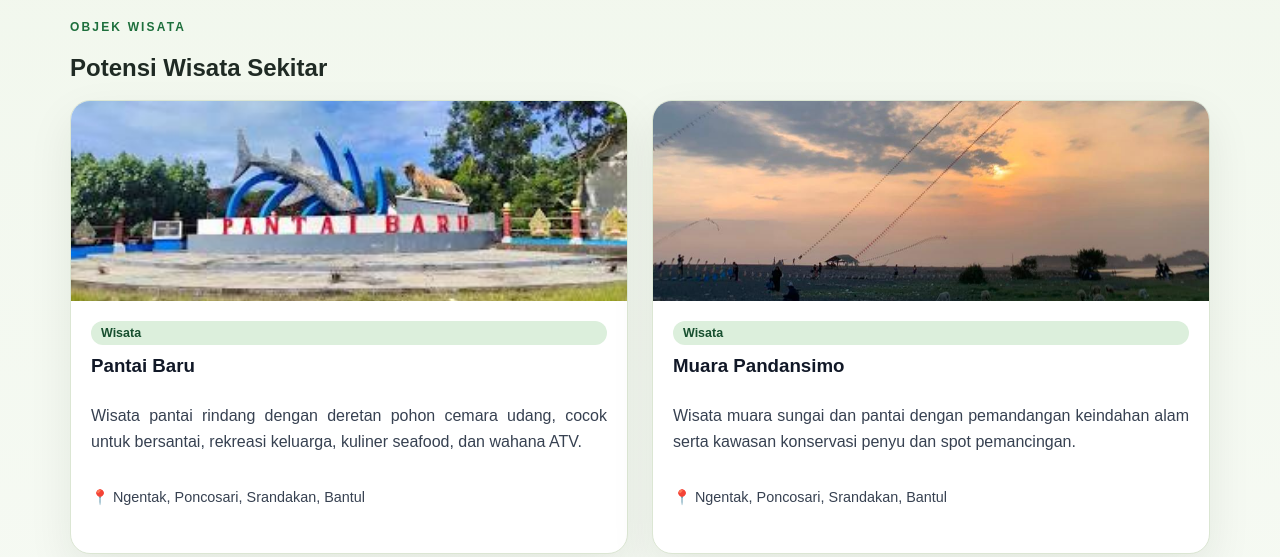
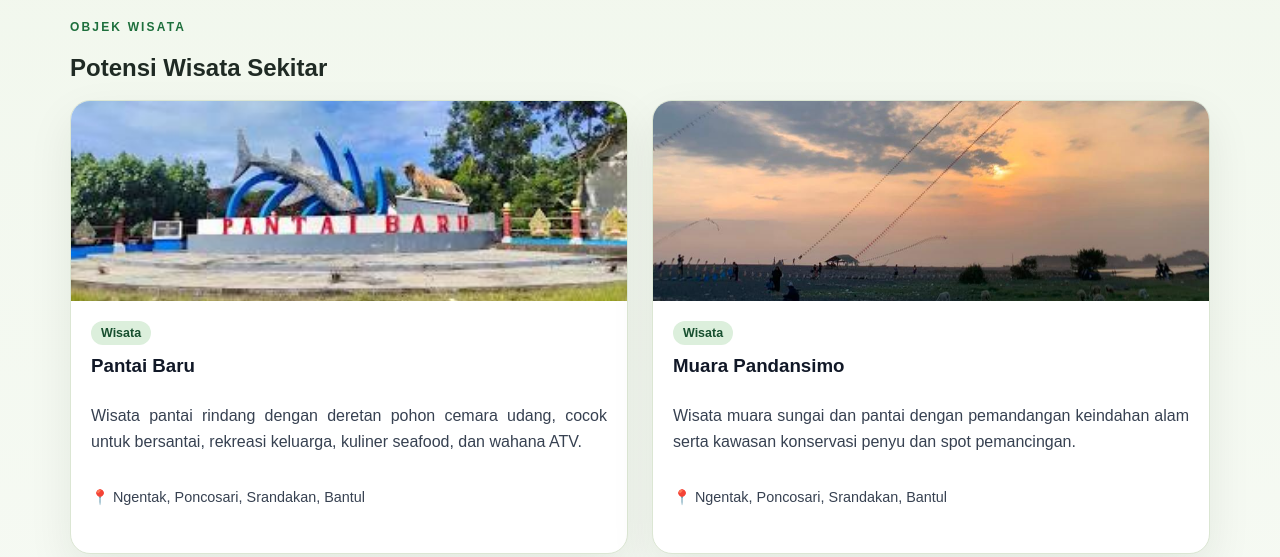
Before and after one commit to ArmandoFirlian/village-admin, a website built with Vite: page wisata-umkm.html in a window 1280 px wide. Shown: the part 444-1001 px from the top of the page. Built offline with nearby package versions, Linux system fonts and the light colour scheme.

Commit message:
Update styles.css

```diff
--- a/styles.css
+++ b/styles.css
@@ -675,6 +675,8 @@ main {
 
 .category-label {
     display: inline-block;
+    width: fit-content;        /* <-- Memaksa lebar sesuai isi teks saja */
+    align-self: flex-start;    /* <-- Mencegah flexbox menariknya melebar full */
     margin-bottom: 10px;
     padding: 5px 10px;
     color: #174f2f;
```
